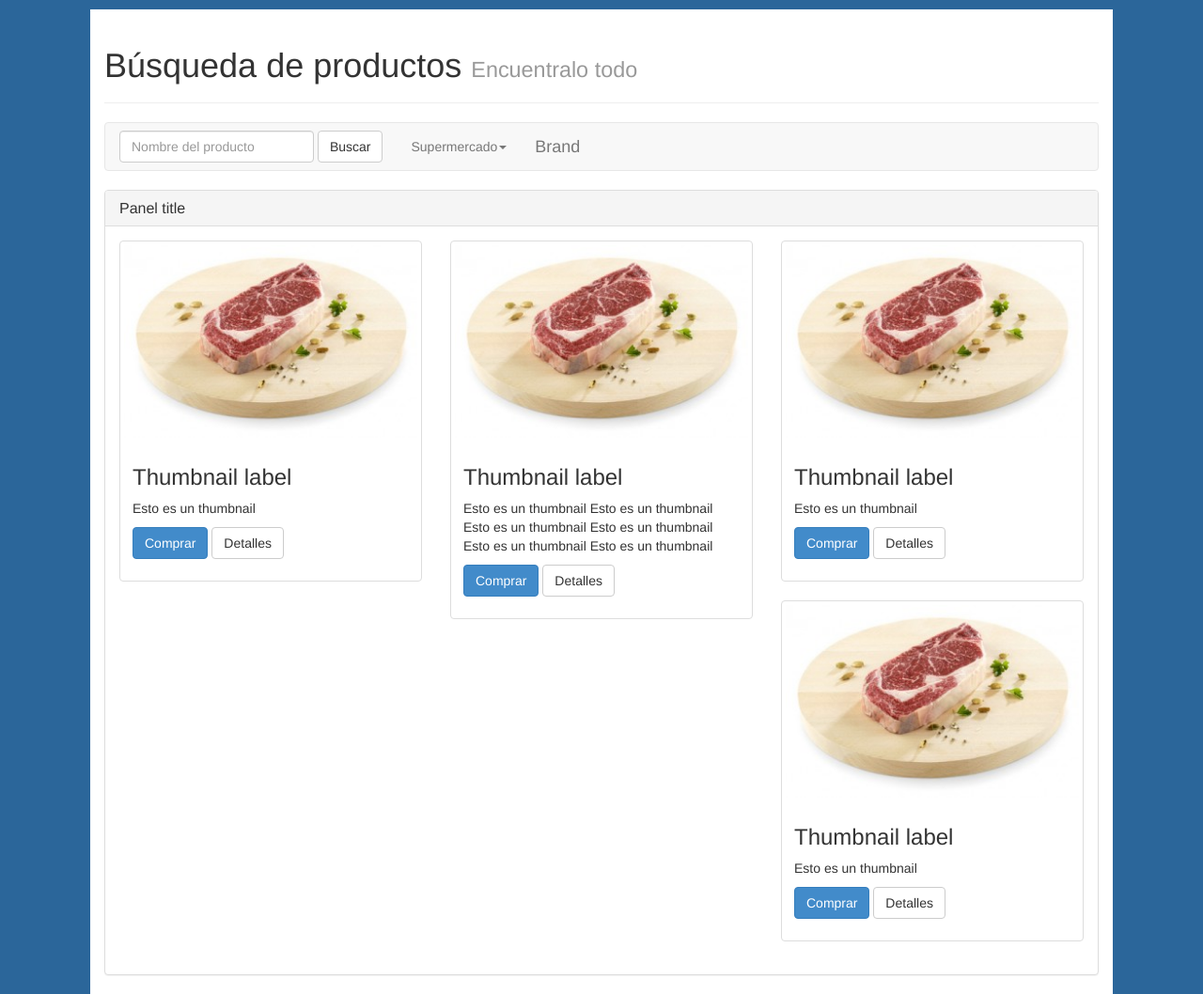
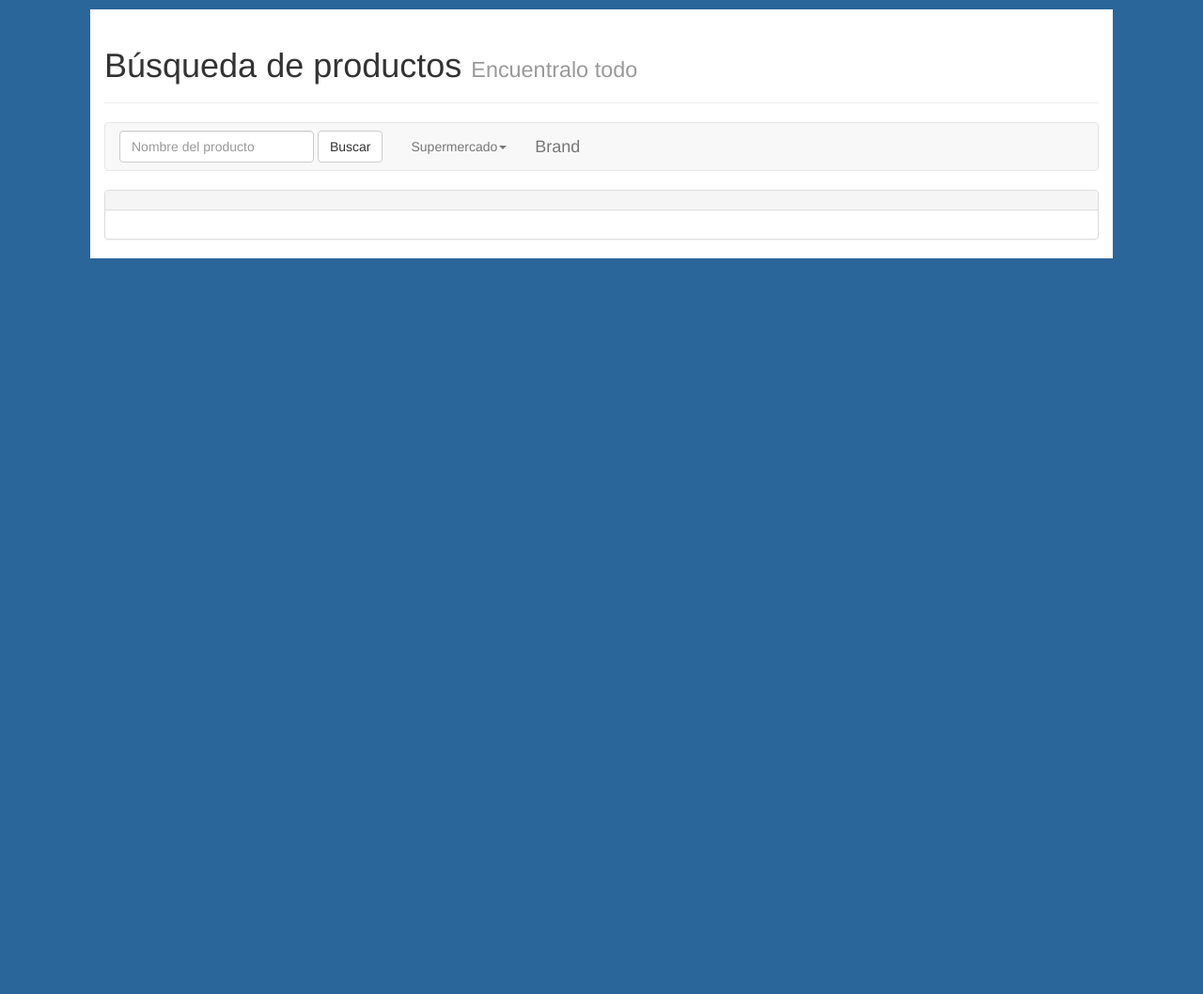
Before and after one commit to fesquivelc/appjaveros, a Django app: template templates/principal.html in a window 1280 px wide. Shown: the whole page at 94% size. After the commit the page ends 275 px from the top, so only its background shows below. Run offline with Django 3.2, Linux system fonts and the light colour scheme; the template is opened without the code that fills it: most values are stand-ins (such as "Sample title", 1, 10 or a date in 2020); parts of the project's set-up code (start-up, migrations or seed data) failed here and were passed over.

Commit message:
COSILLAS

```diff
--- a/market/views.py
+++ b/market/views.py
@@ -1,9 +1,11 @@
 from django.shortcuts import render_to_response
 from django.template.context import RequestContext
+from market.models import Producto
 
 
 def index(request):
     return render_to_response('index.html',{},context_instance=RequestContext(request))
 
 def prueba(request):
-    return render_to_response('principal.html',{},context_instance=RequestContext(request))
+    productos = Producto.objects.all()
+    return render_to_response('productos.html',{'productos':productos},context_instance=RequestContext(request))
--- a/templates/principal.html
+++ b/templates/principal.html
@@ -51,85 +51,15 @@
         </div>
     </nav>
 
+    <div class="panel panel-default">
+                <div class="panel-heading">
+                    <h3 class="panel-title">{% block tituloPanel %}{% endblock %}</h3>
+                </div>
+                <div class="panel-body">
+    {% block cuerpo %}
 
-    <div class="panel panel-default">
-        <div class="panel-heading">
-            <h3 class="panel-title">Panel title</h3>
-        </div>
-        <div class="panel-body">
-            <div class="row">
-                <div class="col-sm-6 col-md-4">
-                    <div class="thumbnail">
-                        <img src="{{ STATIC_URL }}images/productos/carne-320x210.jpg" height="320" alt="...">
-
-                        <div class="caption">
-                            <h3>Thumbnail label</h3>
-
-                            <p>Esto es un thumbnail</p>
-
-                            <p><a href="#" class="btn btn-primary" role="button">Comprar</a> <a href="#"
-                                                                                                class="btn btn-default"
-                                                                                                role="button">Detalles</a>
-                            </p>
-                        </div>
-                    </div>
+    {% endblock %}
                 </div>
-
-                <div class="col-sm-6 col-md-4">
-                    <div class="thumbnail">
-                        <img src="{{ STATIC_URL }}images/productos/carne-320x210.jpg" height="320" alt="...">
-
-                        <div class="caption">
-                            <h3>Thumbnail label</h3>
-
-                            <p>Esto es un thumbnail Esto es un thumbnail Esto es un thumbnail Esto es un thumbnail Esto
-                                es un
-                                thumbnail Esto es un thumbnail</p>
-
-                            <p><a href="#" class="btn btn-primary" role="button">Comprar</a> <a href="#"
-                                                                                                class="btn btn-default"
-                                                                                                role="button">Detalles</a>
-                            </p>
-                        </div>
-                    </div>
-                </div>
-
-                <div class="col-sm-6 col-md-4">
-                    <div class="thumbnail">
-                        <img src="{{ STATIC_URL }}images/productos/carne-320x210.jpg" height="320" alt="...">
-
-                        <div class="caption">
-                            <h3>Thumbnail label</h3>
-
-                            <p>Esto es un thumbnail</p>
-
-                            <p><a href="#" class="btn btn-primary" role="button">Comprar</a> <a href="#"
-                                                                                                class="btn btn-default"
-                                                                                                role="button">Detalles</a>
-                            </p>
-                        </div>
-                    </div>
-                </div>
-
-                <div class="col-sm-6 col-md-4">
-                    <div class="thumbnail">
-                        <img src="{{ STATIC_URL }}images/productos/carne-320x210.jpg" height="320" alt="...">
-
-                        <div class="caption">
-                            <h3>Thumbnail label</h3>
-
-                            <p>Esto es un thumbnail</p>
-
-                            <p><a href="#" class="btn btn-primary" role="button">Comprar</a> <a href="#"
-                                                                                                class="btn btn-default"
-                                                                                                role="button">Detalles</a>
-                            </p>
-                        </div>
-                    </div>
-                </div>
-
-            </div>
-        </div>
     </div>
 
 
```
Also changed, not shown: templates/Login.html (deleted, +0 -47 lines), templates/productos.html (added, +27 -0 lines).
